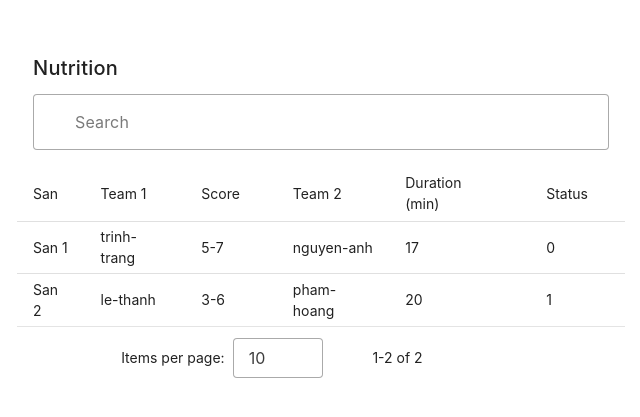
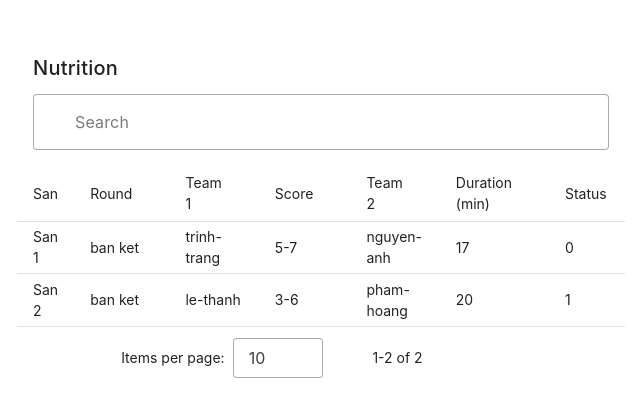
Before and after one commit to trinh7293/quanly_giai, a Vue app: page / in a window 1280 px wide. Shown: the part 185-602 px from the top of the page, without its empty margins (15-655 px from the left). Built offline with nearby package versions, Linux system fonts and the light colour scheme; the HTML template or start-up script is replaced by a standard one.

Commit message:
add types and utils

```diff
--- a/src/components/MatchData.vue
+++ b/src/components/MatchData.vue
@@ -33,6 +33,7 @@
       sortable: false,
       title: 'San',
     },
+    { key: 'round', title: 'Round' },
     { key: 'team_1', title: 'Team 1' },
     { key: 'score', title: 'Score' },
     { key: 'team_2', title: 'Team 2' },
@@ -42,6 +43,7 @@
   const desserts = [
     {
       court: 'San 1',
+      round: 'ban ket',
       team_1: "trinh-trang",
       score: "5-7",
       team_2: "nguyen-anh",
@@ -50,6 +52,7 @@
     },
     {
       court: 'San 2',
+      round: 'ban ket',
       team_1: "le-thanh",
       score: "3-6",
       team_2: "pham-hoang",
--- a/src/types.ts
+++ b/src/types.ts
@@ -21,6 +21,8 @@ export interface CourtDisplay { // Main screen
   fourtPlayerName?: string // team 2
   first_team_score?: number
   second_team_score?: number
+  duration?: number
+  status?: MatchStatus
 }
 
 
```
Also changed, not shown: src/utils.ts (added, +7 -0 lines), src/mock.ts (added).
